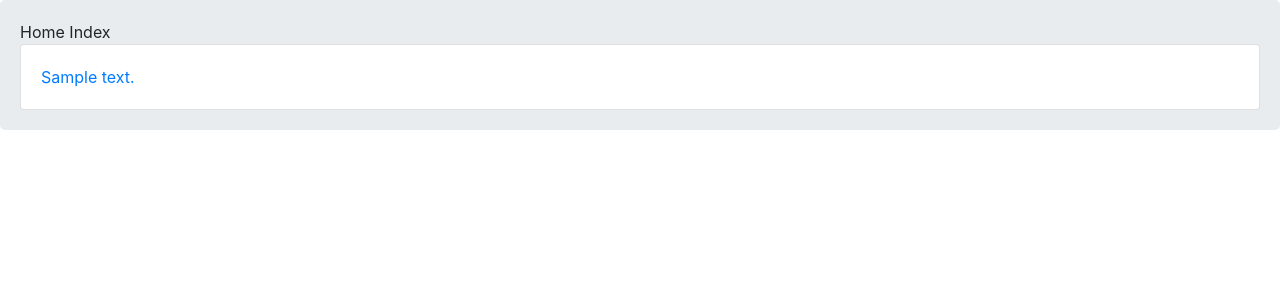
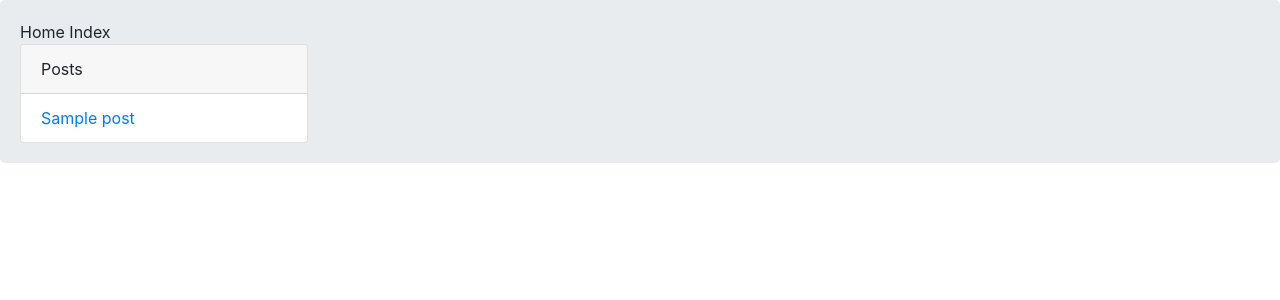
Before and after one commit to mo4wez/django_social_media, a Django app: template home/templates/home/index.html in a window 1280 px wide. Shown: the part 56-356 px from the top of the page. Run offline with Django 5.2, Linux system fonts and the light colour scheme; the template is opened without the code that fills it: most values are stand-ins (such as "Sample title", 1, 10 or a date in 2020); some libraries are stand-ins or nearby versions.

Commit message:
add posts list in index page

```diff
--- a/home/templates/home/index.html
+++ b/home/templates/home/index.html
@@ -4,9 +4,16 @@
 
 {% block content %}
     Home Index
-    <div class="card">
+    <div class="card" style="width: 18rem;">
+        <div class="card-header">
+          Posts
+        </div>
         {% for post in posts %}
-            <a class="card-body" href="#">{{post.body|truncatewords:8}}</a>
-        {% endfor %}
+        <ul class="list-group list-group-flush">
+            <li class="list-group-item">
+                <a href="{{post.get_absolute_url}}">{{post.title|truncatewords:8}}</a>
+            </li>
+        </ul>
+          {% endfor %}
     </div>
 {% endblock content %}
```
